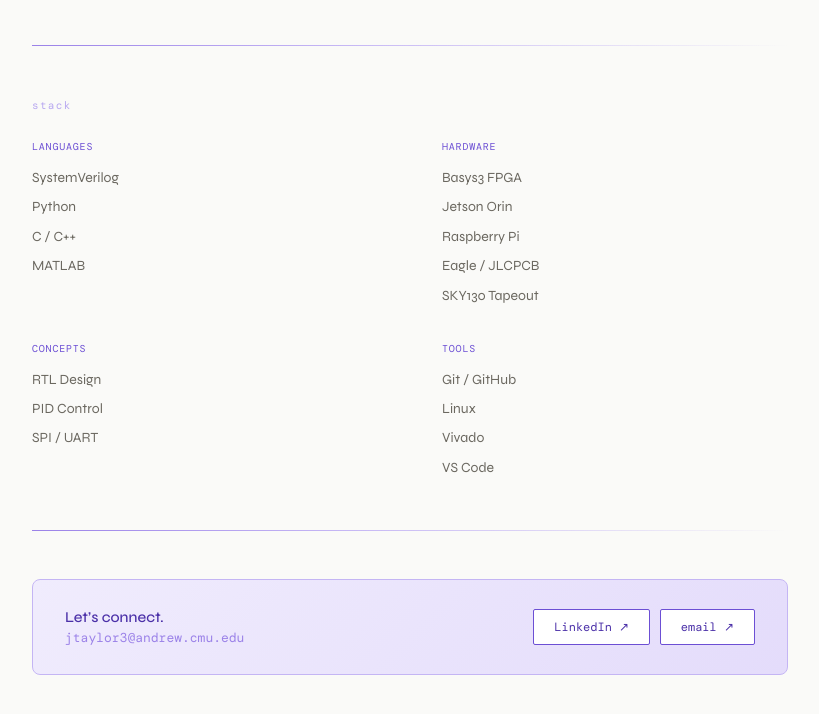
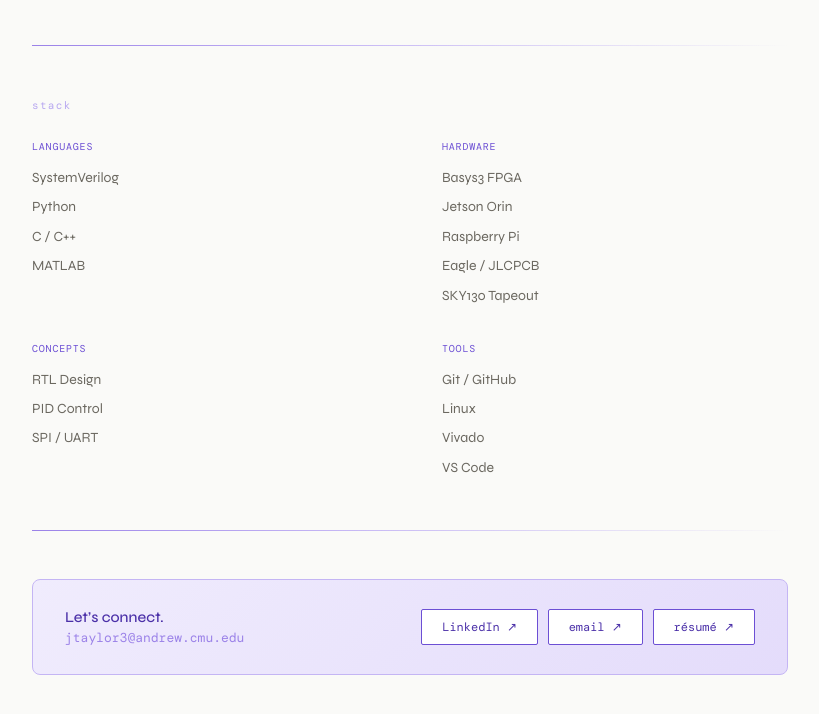
Before and after one commit to Coizi/portfolio, a plain HTML site: page index.html in a window 1280 px wide. Shown: the part 1653-2367 px from the top of the page, without its empty margins (230-1049 px from the left). Drawn offline with nearby package versions, Linux system fonts and the light colour scheme; a web font is replaced by a local one.

Commit message:
added resume

```diff
--- a/index.html
+++ b/index.html
@@ -570,6 +570,7 @@
           <div class="contact-btns">
             <a href="https://www.linkedin.com/in/joshtaylor06/" target="_blank" class="contact-btn">LinkedIn &#8599;</a>
             <a href="mailto:jtaylor3@andrew.cmu.edu" class="contact-btn">email &#8599;</a>
+            <a href="J_Taylor_Resume_V.docx.pdf" target="_blank" class="contact-btn">résumé &#8599;</a>
           </div>
         </div>
       </section>
```
Also changed, not shown: 1 other file.
